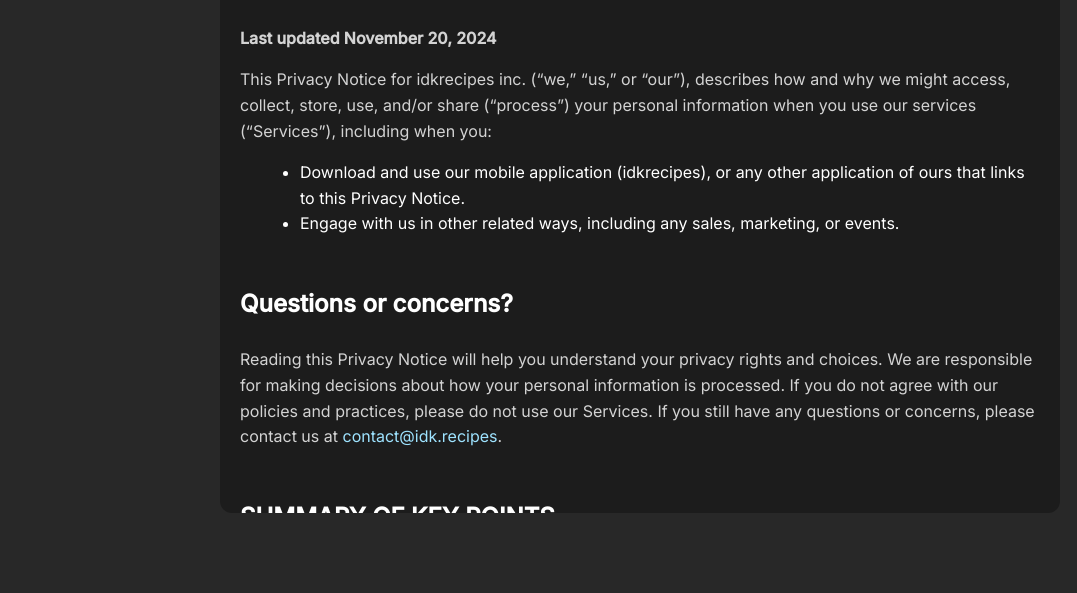
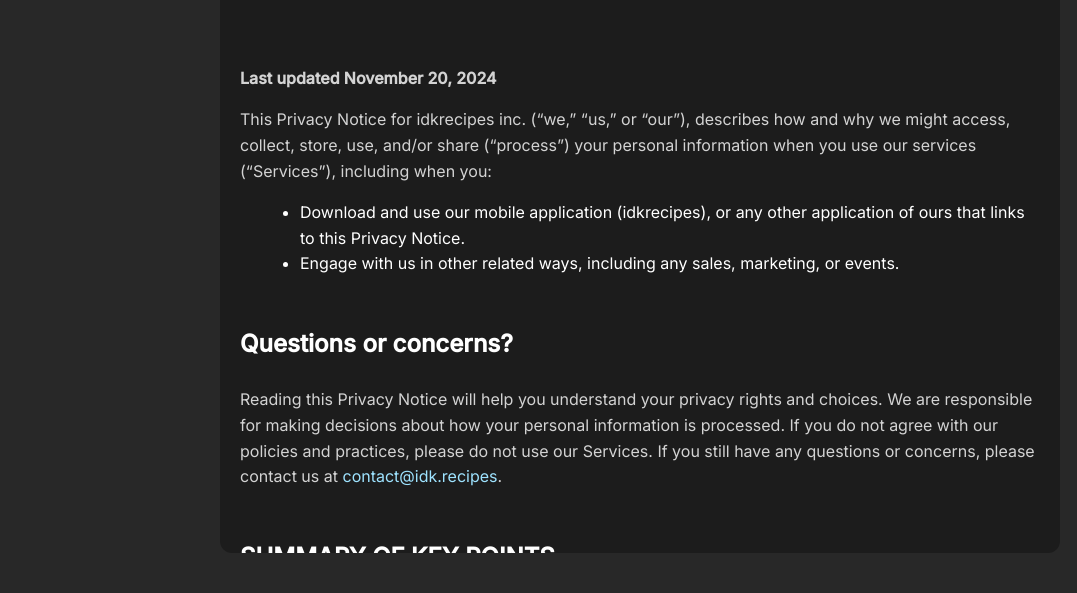
Before and after one commit to mattastovall/idkrecipes_privacy, a plain HTML site: page index.html in a window 1280 px wide. Shown: the part 267-860 px from the top of the page, without its empty margins (0-1077 px from the left). Drawn offline with Linux system fonts and the light colour scheme.

Commit message:
fixed header again again

```diff
--- a/index.html
+++ b/index.html
@@ -46,7 +46,7 @@
 
       main {
         max-width: 800px;
-        margin: 80px auto 20px;
+        margin: 120px auto 20px;
         background-color: #1C1C1C;
         padding: 20px;
         border-radius: 12px;
```
